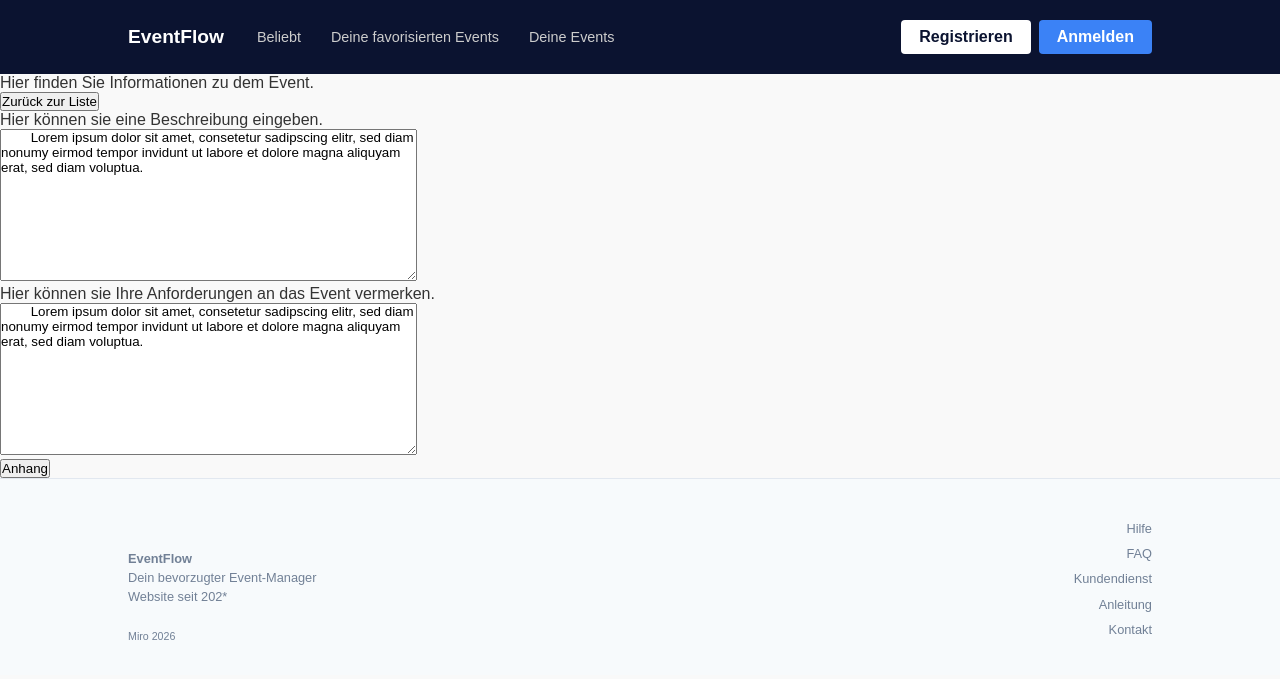
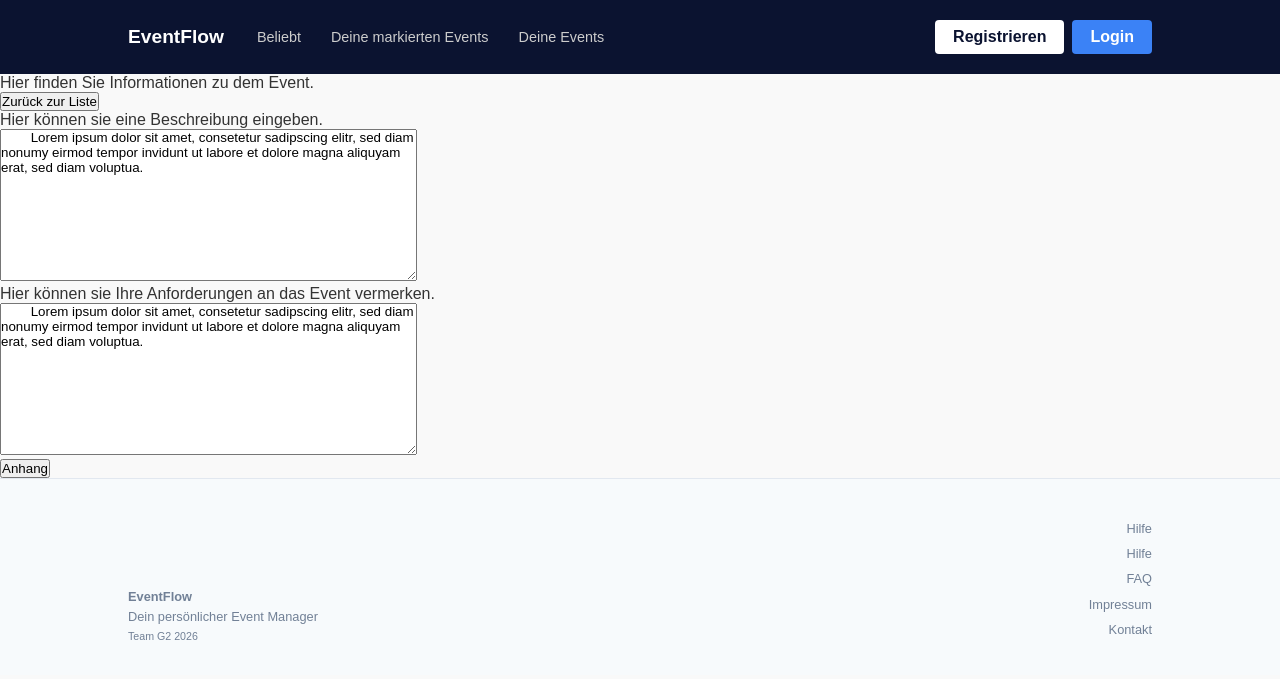
Before and after one commit to casio888/SE-G2-EventFlow, a Django app: template src/contribution/templates/contribution/application.html in a window 1280 px wide. Shown: the top 679 px of the page. Run offline with Django 3.2, Linux system fonts and the light colour scheme; the template is opened without the code that fills it, so the values that code supplies are empty.

Commit message:
style: Umarbeiten auf deutsche Wörter

```diff
--- a/src/templates/base_topside.html
+++ b/src/templates/base_topside.html
@@ -16,21 +16,13 @@
             <a href="{% url 'base:index' %}" class="logo">EventFlow</a>
             <div class="nav-links">
                 <a href="#">Beliebt</a>
-                <a href="#">Deine favorisierten Events</a>
-                <a href="{% url 'events:events_your_events' %}">Deine Events</a>
+                <a href="#">Deine markierten Events</a>
+                <a href="{% url 'veranstaltungen:veranstaltungen_your_events' %}">Deine Events</a>
             </div>
-
-            {% if user.is_authenticated %}
-                <div class="auth-buttons">
-                    <a href="{% url 'base:logout' %}" class="btn btn-signup">logout</a>
-                </div>
-            {% else %}
-                <div class="auth-buttons">
-                    <a href="{% url 'authentication:OrganizerRegistration' %}" class="btn btn-signup">Registrieren</a>
-                    <a href="{% url 'base:login' %}" class="btn btn-login">Anmelden</a>
-                </div>
-            {% endif %}
-
+            <div class="auth-buttons">
+                <a href="{% url 'Authentifizierung:Registrierung' %}" class="btn btn-signup">Registrieren</a>
+                <a href="{% url 'Basis:login' %}" class="btn btn-login">Login</a>
+            </div>
         </nav>
         {% block extra_header %} {% endblock %}
     </header>
@@ -41,15 +33,14 @@
     <footer>
         <div>
             <strong>EventFlow</strong><br>
-            Dein bevorzugter Event-Manager<br>
-            Website seit 202*<br><br>
-            <small>Miro 2026</small>
+            Dein persönlicher Event Manager<br>
+            <small>Team G2 2026</small>
         </div>
         <div class="footer-links">
             <a href="#">Hilfe</a>
+            <a href="#">Hilfe</a>
             <a href="#">FAQ</a>
-            <a href="#">Kundendienst</a>
-            <a href="#">Anleitung</a>
+            <a href="#">Impressum</a>
             <a href="#">Kontakt</a>
         </div>
     </footer>
```
Also changed, not shown: src/templates/base_leftside.html (+5 -2 lines).
